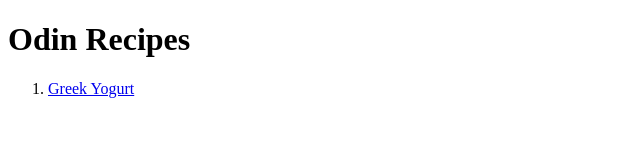
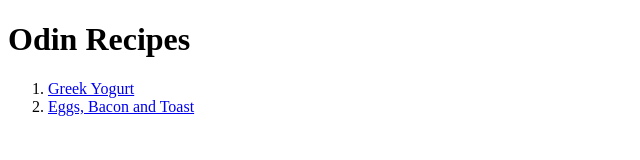
Before and after one commit to eddiekim0523/odin-recipes, a plain HTML site: page index.html in a window 1280 px wide. Shown: the whole page, without its empty margins (0-640 px from the left). Drawn offline with Linux system fonts and the light colour scheme.

Commit message:
Add link to Bacon, Eggs and Toast recipe

```diff
--- a/index.html
+++ b/index.html
@@ -11,6 +11,7 @@
 
         <ol>
             <li><a href="../odin-recipes/recipes/yogurt.html">Greek Yogurt</a></li>
+            <li><a href="../odin-recipes/recipes/ebt.html">Eggs, Bacon and Toast</a></li>
         </ol>
 
     </body>
```
